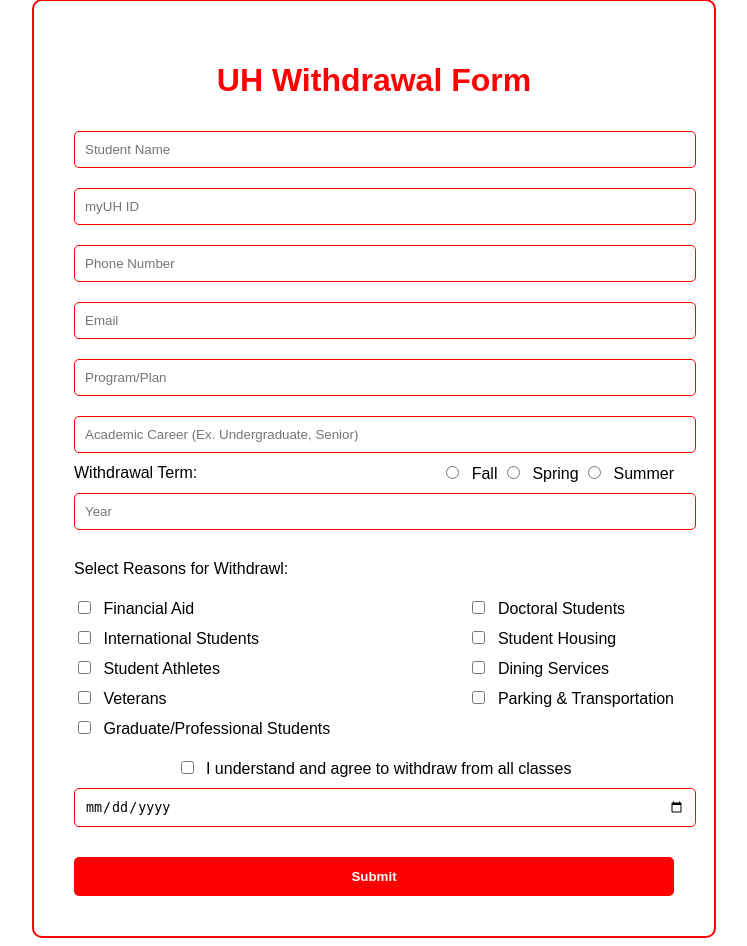
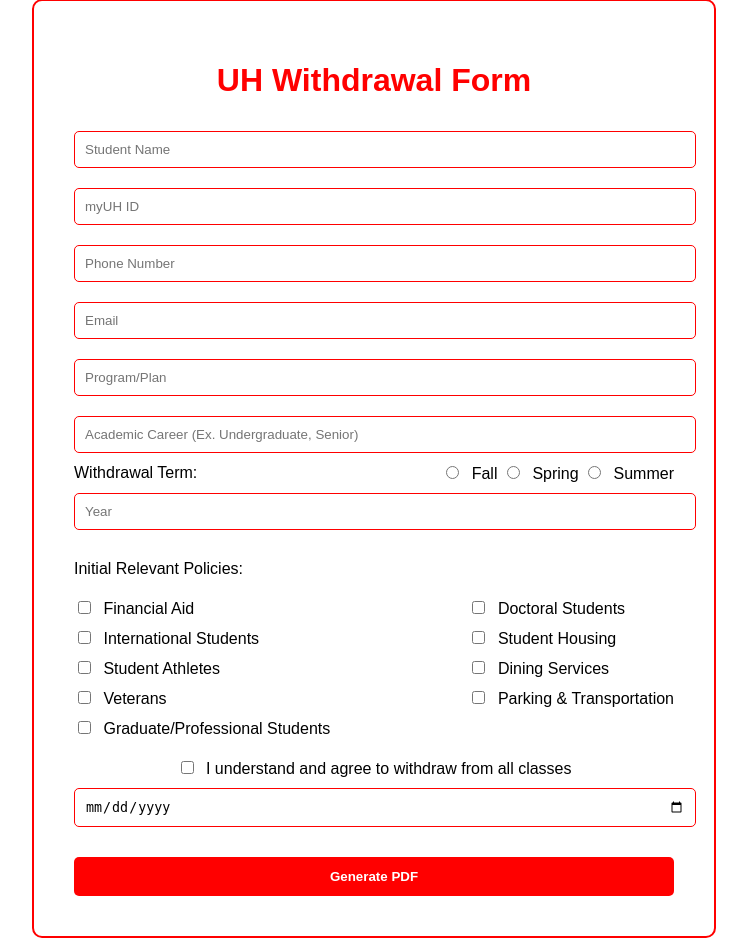
Before and after one commit to Itaho/Project-01-COSC4353, a Flask app: page /withdraw in a window 1280 px wide. Shown: the part 59-1005 px from the top of the page, without its empty margins (266-1013 px from the left). Run offline with Flask 3, Linux system fonts and the light colour scheme.

Commit message:
Revert "Update withdrawForm.html"
This reverts commit b4497334c999287e737ebe0b9871ce8ee2eebb5f.

```diff
--- a/templates/withdrawForm.html
+++ b/templates/withdrawForm.html
@@ -90,7 +90,7 @@
             <input type="text" name="year" placeholder="Year">
 
             <div class="checkbox-group">
-                <label>Select Reasons for Withdrawl:</label>
+                <label>Initial Relevant Policies:</label>
             </div>
             <div class="checkbox-group">
                 <div class="checkbox-column">
@@ -113,7 +113,7 @@
             </label>
 
             <input type="date" name="date">
-            <input type="submit" class="submit-btn" value="Submit">
+            <input type="submit" class="submit-btn" value="Generate PDF">
         </form>
     </div>
 </body>
```
